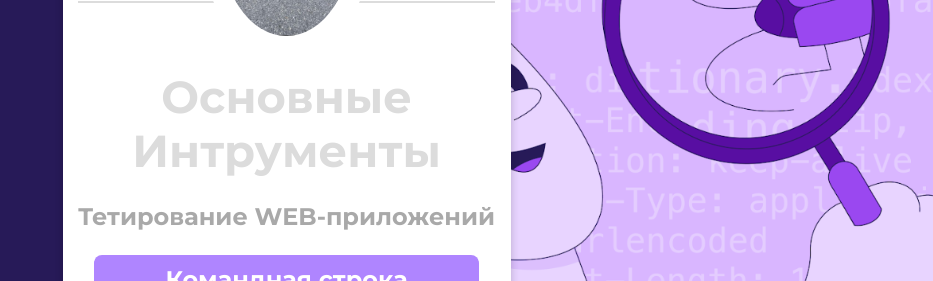
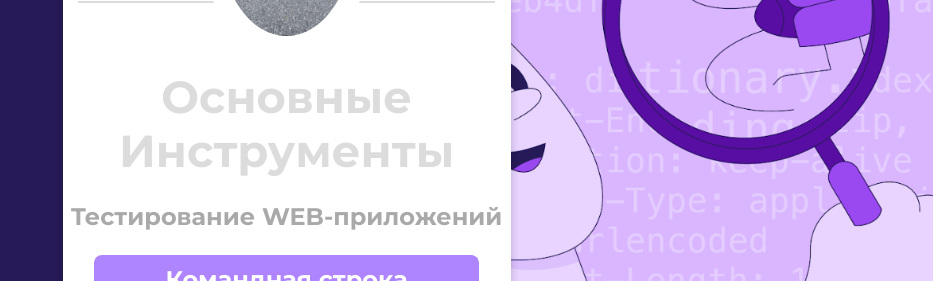
Before and after one commit to F1nch73/homework_final_html, a plain HTML site: page index.html in a window 1280 px wide. Shown: the part 248-529 px from the top of the page, without its empty margins (347-1280 px from the left). Drawn offline with Linux system fonts and the light colour scheme.

Commit message:
Update index.html

```diff
--- a/index.html
+++ b/index.html
@@ -15,9 +15,9 @@
          <center><img class="center animated rollIn" src="img/avatart.jpg" alt="avatar"></center>
          <hr>
          <div class="name">
-            Основные Интрументы
+            Основные Инcтрументы
          </div>
-         <p class="subtitle">Тетирование WEB-приложений</p>
+         <p class="subtitle">Теcтирование WEB-приложений</p>
          <p class="location" align="center">
             <a href="html/cmd.html">Командная строка Windows</a>
          </p>
```
